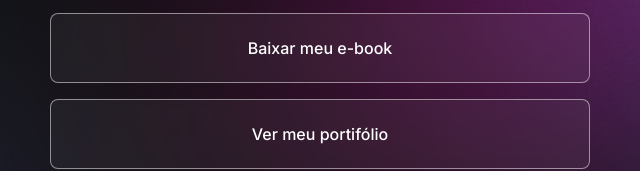
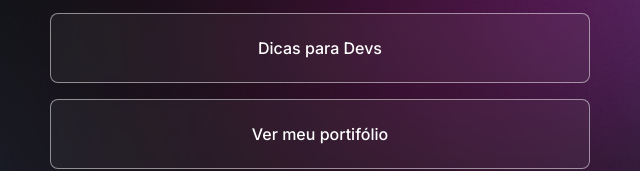
Before and after one commit to Lucas-re/portifolio, a website: page index.html in a window 1280 px wide. Shown: the part 343-514 px from the top of the page, 320-960 px from the left. Drawn offline with nearby package versions, Linux system fonts and the light colour scheme.

Commit message:
Update e-book link text to 'Dicas para Devs'

```diff
--- a/index.html
+++ b/index.html
@@ -29,7 +29,7 @@
             </li>
 
             <li>
-                <a href="#" onclick="downloadEbook()">Baixar meu e-book</a>
+                <a href="#" onclick="downloadEbook()">Dicas para Devs</a>
             </li>
 
             <li>
```
